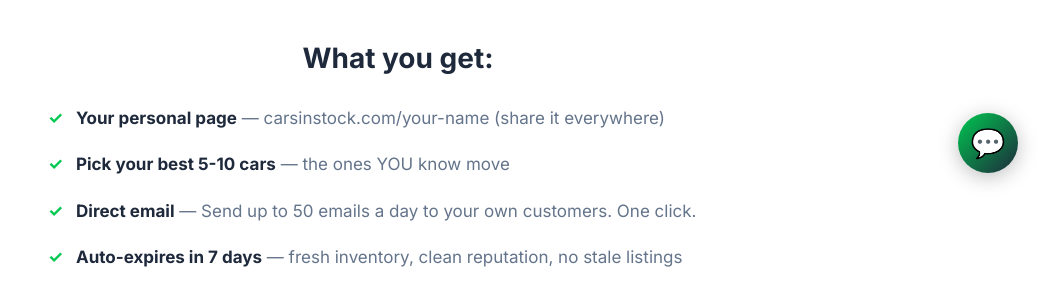
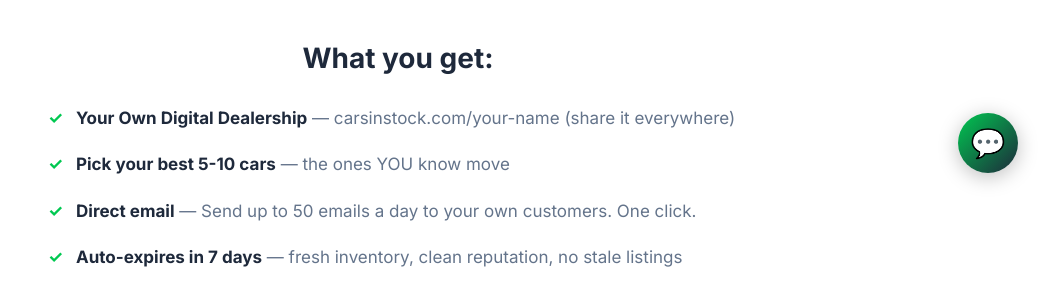
Before and after one commit to Carsinstock/carsinstock, a Flask app: page / in a window 1280 px wide. Shown: the part 607-907 px from the top of the page, without its empty margins (242-1280 px from the left). Run offline with Flask 3, Linux system fonts and the light colour scheme.

Commit message:
Homepage: rename 'Your personal page' to 'Your Own Digital Dealership'

```diff
--- a/app/templates/index.html
+++ b/app/templates/index.html
@@ -98,7 +98,7 @@
     <div class="hp-section">
         <h2>What you get:</h2>
         <ul class="hp-bullets">
-            <li><strong>Your personal page</strong> <span>— carsinstock.com/your-name (share it everywhere)</span></li>
+            <li><strong>Your Own Digital Dealership</strong> <span>— carsinstock.com/your-name (share it everywhere)</span></li>
             <li><strong>Pick your best 5-10 cars</strong> <span>— the ones YOU know move</span></li>
             <li><strong>Direct email</strong> <span>— Send up to 50 emails a day to your own customers. One click.</span></li>
             <li><strong>Auto-expires in 7 days</strong> <span>— fresh inventory, clean reputation, no stale listings</span></li>
```
